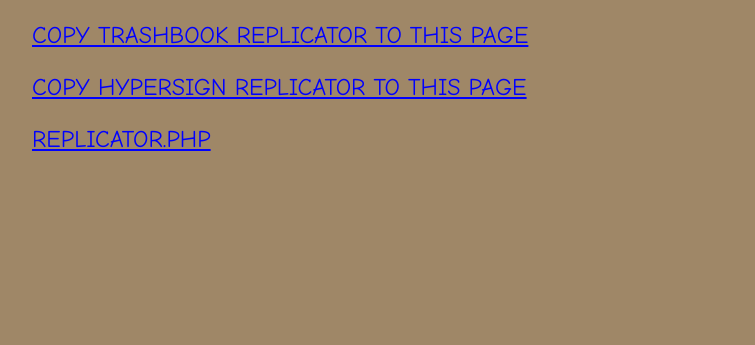
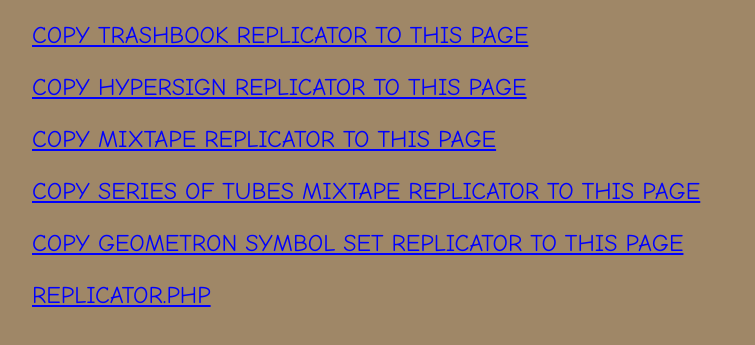
Before and after one commit to LafeLabs/HYPERSIGN, a plain HTML site: page mutate.html in a window 1280 px wide. Shown: the part 113-458 px from the top of the page, without its empty margins (0-755 px from the left). Drawn offline with Linux system fonts and the light colour scheme.

Commit message:
Update mutate.html

```diff
--- a/mutate.html
+++ b/mutate.html
@@ -34,6 +34,12 @@
 
     <a href = "copy.php?from=https://raw.githubusercontent.com/LafeLabs/HYPERSIGN/main/php/replicator.txt&to=replicator.php">COPY HYPERSIGN REPLICATOR TO THIS PAGE</a>
 
+    <a href = "copy.php?from=https://raw.githubusercontent.com/LafeLabs/MIXTAPE/main/php/replicator.txt&to=replicator.php">COPY MIXTAPE REPLICATOR TO THIS PAGE</a>
+
+    <a href = "copy.php?from=https://raw.githubusercontent.com/LafeLabs/TUBES/main/php/replicator.txt&to=replicator.php">COPY SERIES OF TUBES MIXTAPE REPLICATOR TO THIS PAGE</a>
+
+    <a href = "copy.php?from=https://raw.githubusercontent.com/LafeLabs/pibrary/main/symbolset/php/replicator.txt&to=replicator.php">COPY GEOMETRON SYMBOL SET REPLICATOR TO THIS PAGE</a>
+
     <a href = "replicator.php">REPLICATOR.PHP</a>
 
 <script>
```
